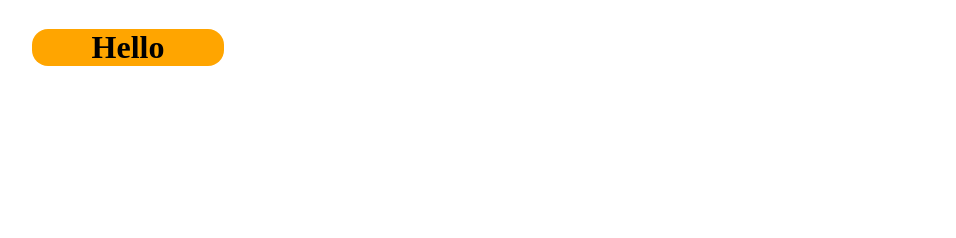
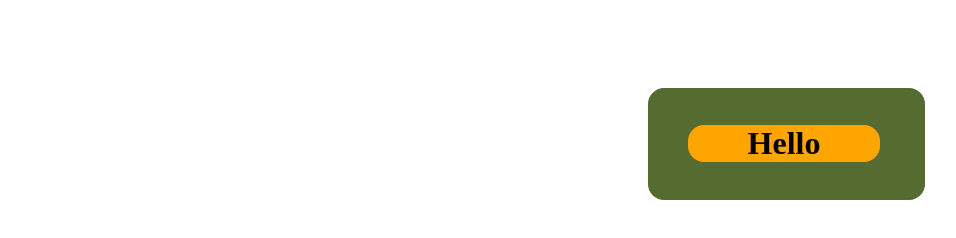
Before and after one commit to regis-mucyo/Gate-2-CSS-Cloning, a plain HTML site: page index.html in a window 1280 px wide. Shown: the whole page, without its empty margins (0-956 px from the left). Drawn offline with Linux system fonts and the light colour scheme.

Commit message:
Positioning in Correct Center Position

```diff
--- a/index.html
+++ b/index.html
@@ -6,6 +6,8 @@
     <title>Git Practice</title>
   </head>
   <body>
+    <div class="container">
+      <div class="sub-container">
         <div class="dropdown">
           <h1 class="head-1">Hello</h1>
           <div class="dropdown-content">
@@ -15,5 +17,7 @@
             </div>
           </div>
         </div>
+      </div>
+    </div>
   </body>
 </html>
```
Lines whose indentation alone changed are shown as unchanged.
